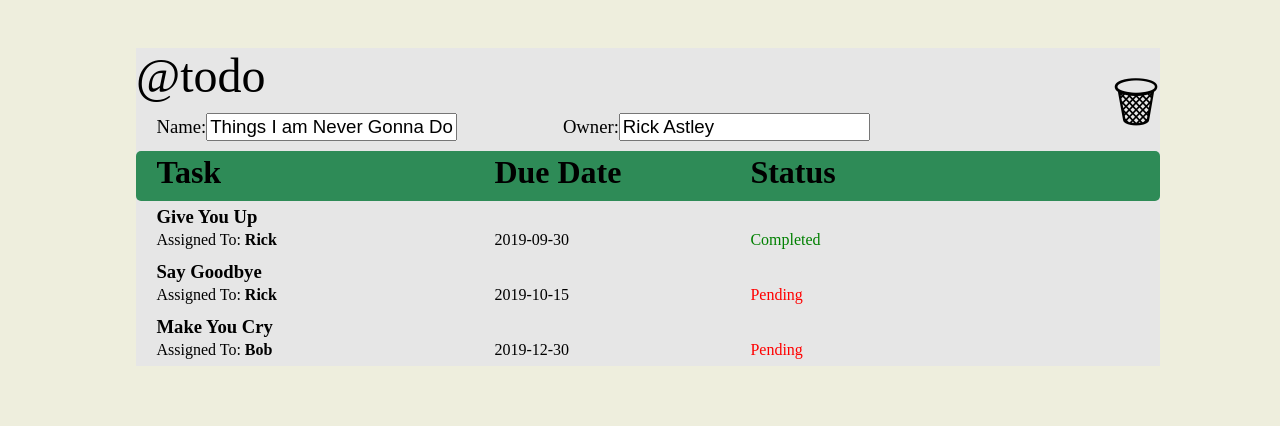
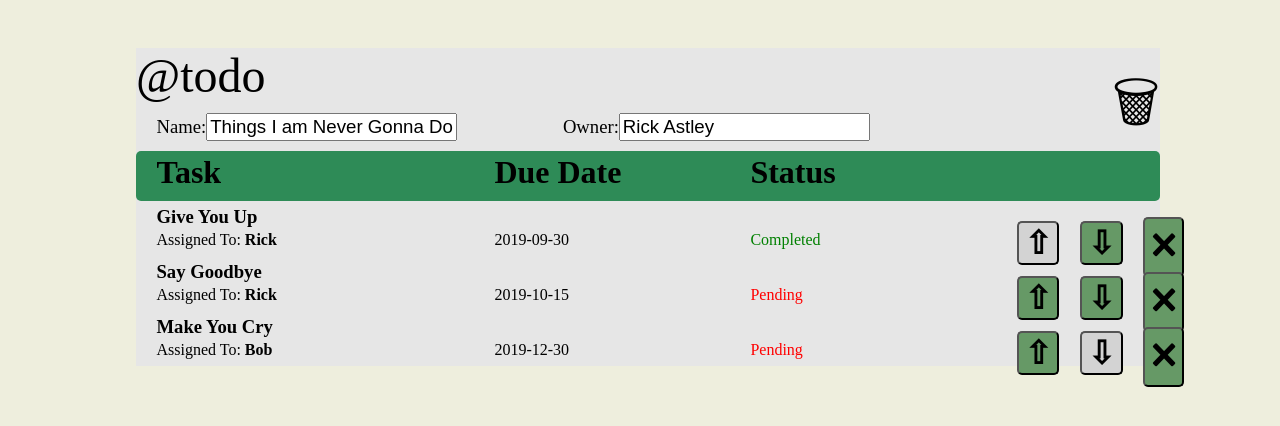
Before and after one commit to shaharan4/popcorn, a React (Create React App) app: page / in a window 1280 px wide. Both pictures are taken after a click on the link "Things I am Never Gonna Do". Shown: the top 426 px of the page. Built offline with nearby package versions, Linux system fonts and the light colour scheme.

Commit message:
more updates including delete, item buttons and UI fixes

```diff
--- a/src/App.js
+++ b/src/App.js
@@ -19,8 +19,16 @@ class App extends Component {
   }
 
   goHome = () => {
-    this.setState({currentScreen: AppScreen.HOME_SCREEN});
-    this.setState({currentList: null});
+    if(this.state.todoLists.includes(this.state.currentList)){
+      this.state.todoLists.splice(this.state.todoLists.indexOf(this.state.currentList),1);
+      this.state.todoLists.unshift(this.state.currentList);
+      this.setState({currentScreen: AppScreen.HOME_SCREEN});
+      this.setState({currentList: null});
+    }
+    else{
+      this.setState({currentScreen: AppScreen.HOME_SCREEN});
+      this.setState({currentList: null});
+    }
   }
 
   loadList = (todoListToLoad) => {
@@ -29,8 +37,13 @@ class App extends Component {
     console.log("currentList: " + this.state.currentList);
     console.log("currentScreen: " + this.state.currentScreen);
   }
+  deleteList =() => {
+    this.state.todoLists.splice(this.state.todoLists.indexOf(this.state.currentList), 1);
+    this.goHome();
+  }
 
-  deleteList = () => {}
+
+
 
 
   render() {
@@ -42,7 +55,10 @@ class App extends Component {
       case AppScreen.LIST_SCREEN:
         return <ListScreen
           goHome={this.goHome.bind(this)}
-          todoList={this.state.currentList} />;
+          deleteList={this.deleteList}
+          todoList={this.state.currentList}
+          loadList={this.loadList} />;
+
       case AppScreen.ITEM_SCREEN:
         return <ItemScreen />;
       default:
--- a/src/components/list_screen/ListItemCard.js
+++ b/src/components/list_screen/ListItemCard.js
@@ -1,8 +1,36 @@
 import React, { Component } from 'react'
 
 export class ListItemCard extends Component {
+
+    moveUpList = () =>{
+        let currIndex = this.props.todoList.items.indexOf(this.props.listItem);
+        if(currIndex>=1){
+            let temp = this.props.listItem;
+            this.props.todoList.items[currIndex]=this.props.todoList.items[currIndex-1];
+            this.props.todoList.items[currIndex-1]=temp;
+            this.props.loadList(this.props.todoList);
+        }
+
+    }
+
+    moveDownList = () =>{
+        let currIndex = this.props.todoList.items.indexOf(this.props.listItem);
+        if(currIndex<this.props.todoList.items.length-1){
+            let temp = this.props.listItem;
+            this.props.todoList.items[currIndex]=this.props.todoList.items[currIndex+1];
+            this.props.todoList.items[currIndex+1]=temp;
+            this.props.loadList(this.props.todoList);
+        }
+    }
+    deleteListItem = () =>{
+        let currIndex = this.props.todoList.items.indexOf(this.props.listItem);
+        this.props.todoList.items.splice(currIndex, 1);
+        this.props.loadList(this.props.todoList);
+
+    }
     render() {
         return (
+
             <div className='list_item_card'>
                 <div className='list_item_card_description'>
                     {this.props.listItem.description}
@@ -18,6 +46,14 @@ export class ListItemCard extends Component {
                 </div>:<div className='list_item_card_not_completed'>
                     Pending
                 </div>}
+                {this.props.todoList.items.indexOf(this.props.listItem) == 0 ?
+                <button className="list_item_card_button disabled" onClick={this.moveUpList}>⇧</button>:
+                <button className="list_item_card_button" onClick={this.moveUpList}>⇧</button>}
+                {this.props.todoList.items.indexOf(this.props.listItem) == this.props.todoList.items.length-1 ?
+                <button className="list_item_card_button disabled" onClick={this.moveDownList}>⇩</button>:
+                <button className="list_item_card_button" onClick={this.moveDownList}>⇩</button>}
+                <button className="list_item_card_button" onClick={this.deleteListItem}>🗙</button>
+
 
             </div>
         )
--- a/src/components/list_screen/ListItemsTable.js
+++ b/src/components/list_screen/ListItemsTable.js
@@ -2,6 +2,7 @@ import React, { Component } from 'react'
 import ListItemCard from './ListItemCard'
 
 export class ListItemsTable extends Component {
+
     render() {
         return (
             <div id="list_items_container">
@@ -16,7 +17,9 @@ export class ListItemsTable extends Component {
                     this.props.todoList.items.map((todoItem)=>(
                         <ListItemCard
                             key={todoItem.key}
-                            listItem={todoItem} />
+                            listItem={todoItem}
+                            todoList={this.props.todoList}
+                            loadList={this.props.loadList} />
                     ))
                 }
             </div>
--- a/src/components/list_screen/ListScreen.js
+++ b/src/components/list_screen/ListScreen.js
@@ -23,19 +23,29 @@ export class ListScreen extends Component {
     }
     updateListName(e){
         let newName = e.target.value
+        if(newName.length == ''){
+            this.props.todoList.name = "Unknown";
+        }
+        else{
         this.props.todoList.name = newName
+        }
     }
 
 
     updateListOwner(e){
         let newOwner = e.target.value
+        if(newOwner == ''){
+            this.props.todoList.owner = "Unknown";
+        }
+        else{
         this.props.todoList.owner = newOwner
+        }
     }
     render() {
         return (
             <div id="todo_list">
                 <ListHeading goHome={this.props.goHome} />
-                <ListTrash />
+                <ListTrash deleteList ={this.props.deleteList}/>
                 <div id="list_details_container">
                     <div id="list_details_name_container" className="text_toolbar">
                         <span id="list_name_prompt">Name:</span>
@@ -52,7 +62,8 @@ export class ListScreen extends Component {
                             id="list_owner_textfield" />
                     </div>
                 </div>
-                <ListItemsTable todoList={this.props.todoList} />
+                <ListItemsTable todoList={this.props.todoList}
+                                loadList={this.props.loadList} />
             </div>
         )
     }
--- a/src/components/list_screen/ListTrash.js
+++ b/src/components/list_screen/ListTrash.js
@@ -3,8 +3,10 @@ import React, { Component } from 'react'
 export class ListTrash extends Component {
     render() {
         return (
-            <div id="list_trash">&#128465;
-
+            <div id="list_trash"
+                onClick={this.props.deleteList}
+                >
+                    &#128465;
             </div>
         )
     }
--- a/src/css/todo_layout.css
+++ b/src/css/todo_layout.css
@@ -123,6 +123,8 @@ body {
   text-align: center;
   border-radius: 5px;
   margin: 1%;
+  position: relative;
+  left:85%;
 }
 .list_item_add_card {
   text-align: center;
--- a/src/css/todo_style.css
+++ b/src/css/todo_style.css
@@ -114,7 +114,7 @@ body {
   font-size: 24pt;
 }
 .list_item_task_header:hover, .list_item_due_date_header:hover, .list_item_status_header:hover {
- cursor: pointer;
+ color: var(--swatch-primary);
 
 }
 .list_item_task_header {}
```
